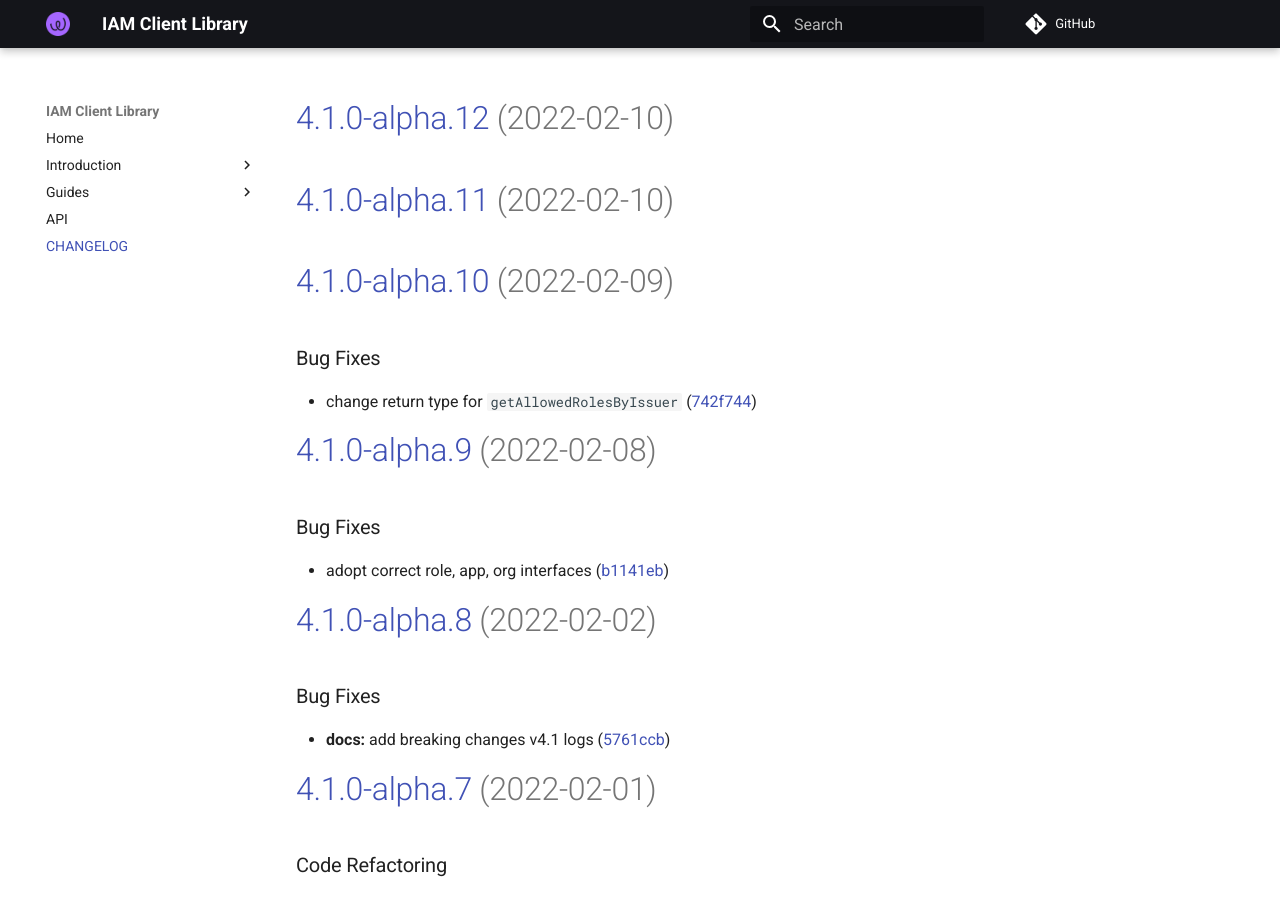
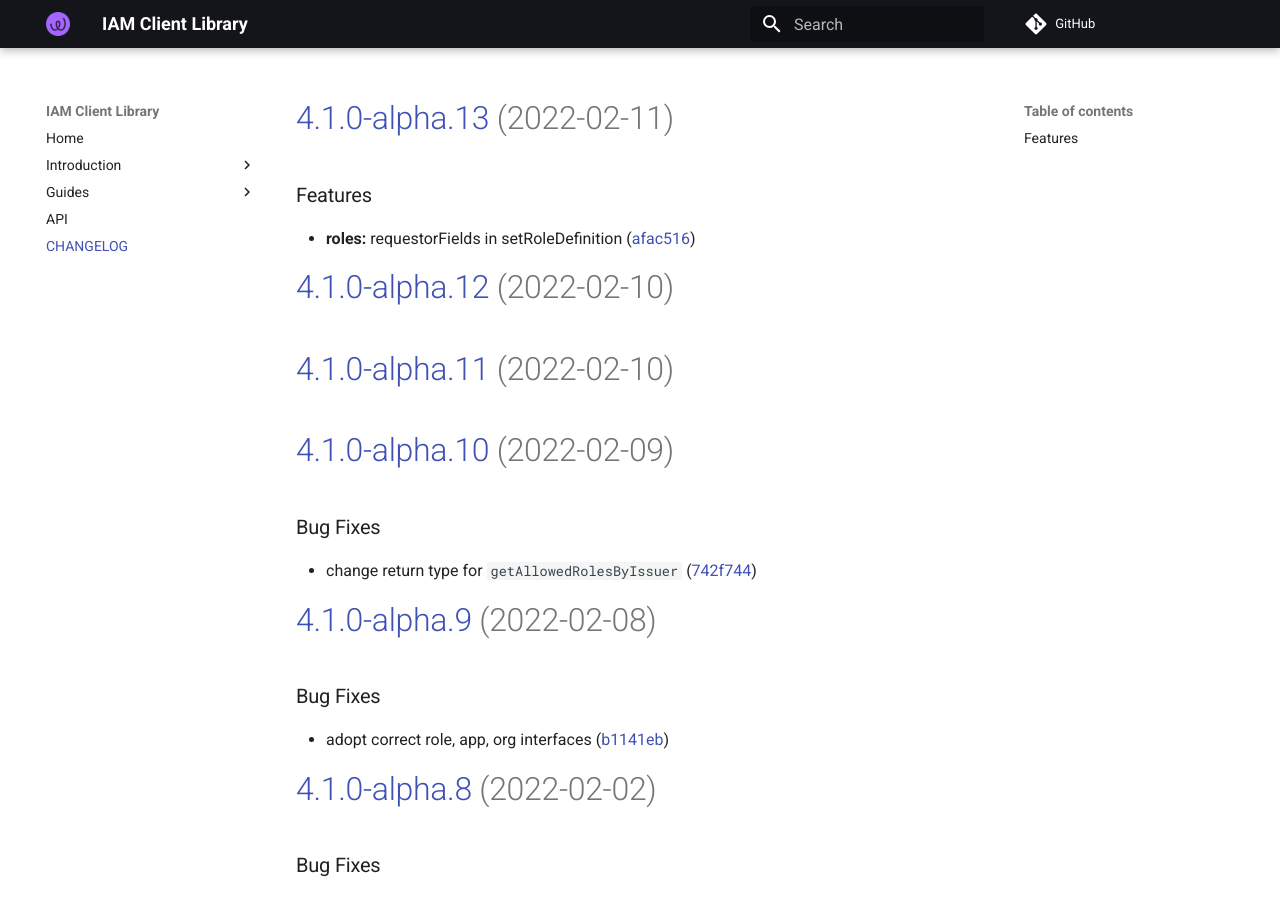
Before and after one commit to energywebfoundation/iam-client-lib, an MkDocs documentation site: the page built from docs/CHANGELOG.md, in a window 1280 px wide and 900 px high. Built offline with MkDocs 1.6.1 and Material for MkDocs 9.7.7, drawn with Linux system fonts in a browser that asks for light colours; comment, search, counter and statistics services are not loaded.

Commit message:
chore(release): 4.1.0-alpha.13 [skip ci]
# [4.1.0-alpha.13](https://github.com/energywebfoundation/iam-client-lib/compare/v4.1.0-alpha.12...v4.1.0-alpha.13) (2022-02-11)

### Features

* **roles:** requestorFields in setRoleDefinition ([afac516](https://github.com/energywebfoundation/iam-client-lib/commit/afac51654325cd9383ae15951f798ed8bf7d05a6))

```diff
--- a/docs/CHANGELOG.md
+++ b/docs/CHANGELOG.md
@@ -1,3 +1,10 @@
+# [4.1.0-alpha.13](https://github.com/energywebfoundation/iam-client-lib/compare/v4.1.0-alpha.12...v4.1.0-alpha.13) (2022-02-11)
+
+
+### Features
+
+* **roles:** requestorFields in setRoleDefinition ([afac516](https://github.com/energywebfoundation/iam-client-lib/commit/afac51654325cd9383ae15951f798ed8bf7d05a6))
+
 # [4.1.0-alpha.12](https://github.com/energywebfoundation/iam-client-lib/compare/v4.1.0-alpha.11...v4.1.0-alpha.12) (2022-02-10)
 
 # [4.1.0-alpha.11](https://github.com/energywebfoundation/iam-client-lib/compare/v4.1.0-alpha.10...v4.1.0-alpha.11) (2022-02-10)
--- a/package.json
+++ b/package.json
@@ -1,6 +1,6 @@
 {
   "name": "iam-client-lib",
-  "version": "4.1.0-alpha.12",
+  "version": "4.1.0-alpha.13",
   "description": "Library for Decentralized Identity and Access Management",
   "main": "dist/index.js",
   "module": "dist/index.esm.js",
```
